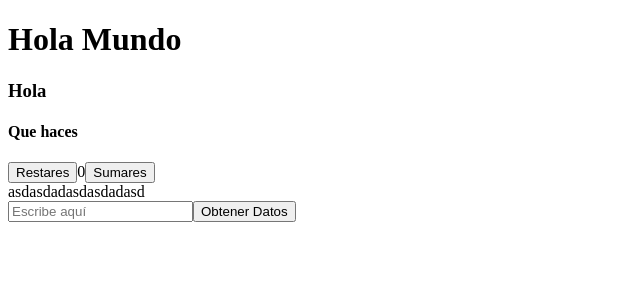
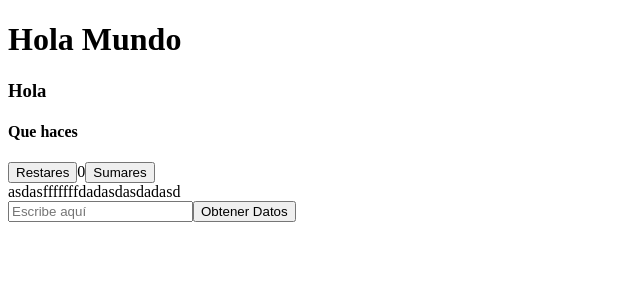
Before and after one commit to aprendiendo187/holamundo, an Angular app: page / in a window 1280 px wide. Shown: the top 300 px of the page, without its empty margins (0-640 px from the left). Built offline with nearby package versions, Linux system fonts and the light colour scheme.

Commit message:
prueba de jenkins hacia github

```diff
--- a/src/app/app.component.html
+++ b/src/app/app.component.html
@@ -8,7 +8,7 @@
 <span>{{valores}}</span>
 <button type="button" (click)="sumar()">Sumares</button>
 
-<div>asdasdadasdasdadasd</div>
+<div>asdasfffffffdadasdasdadasd</div>
 
 <input
   type="text"
```
